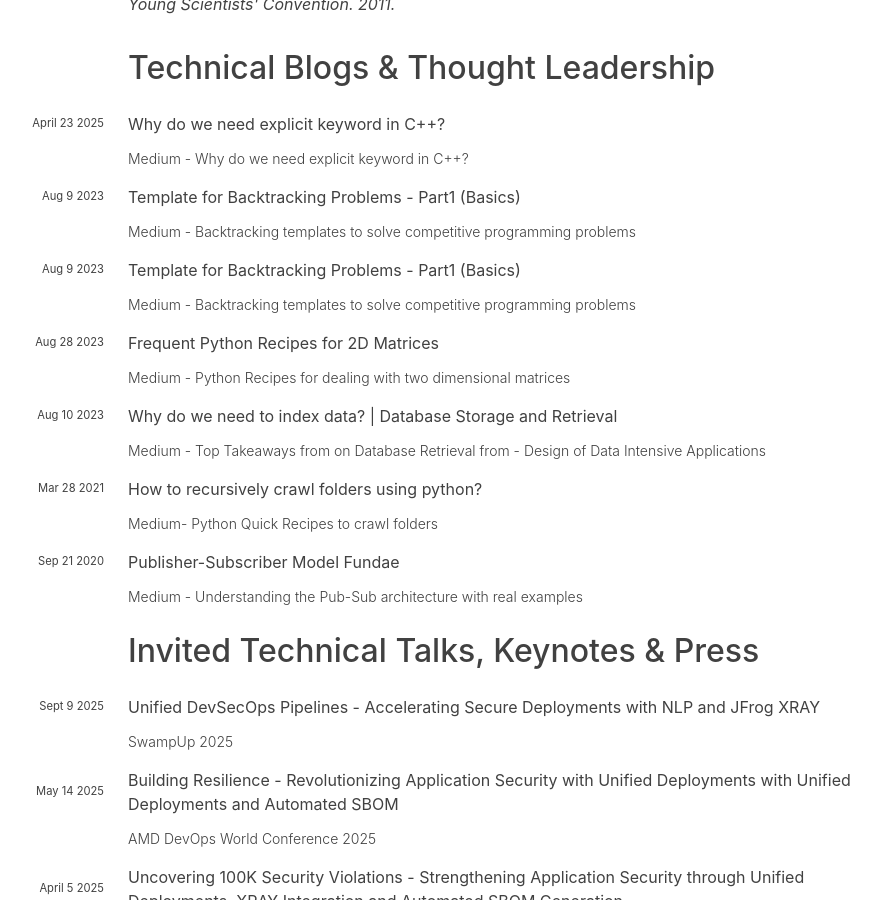
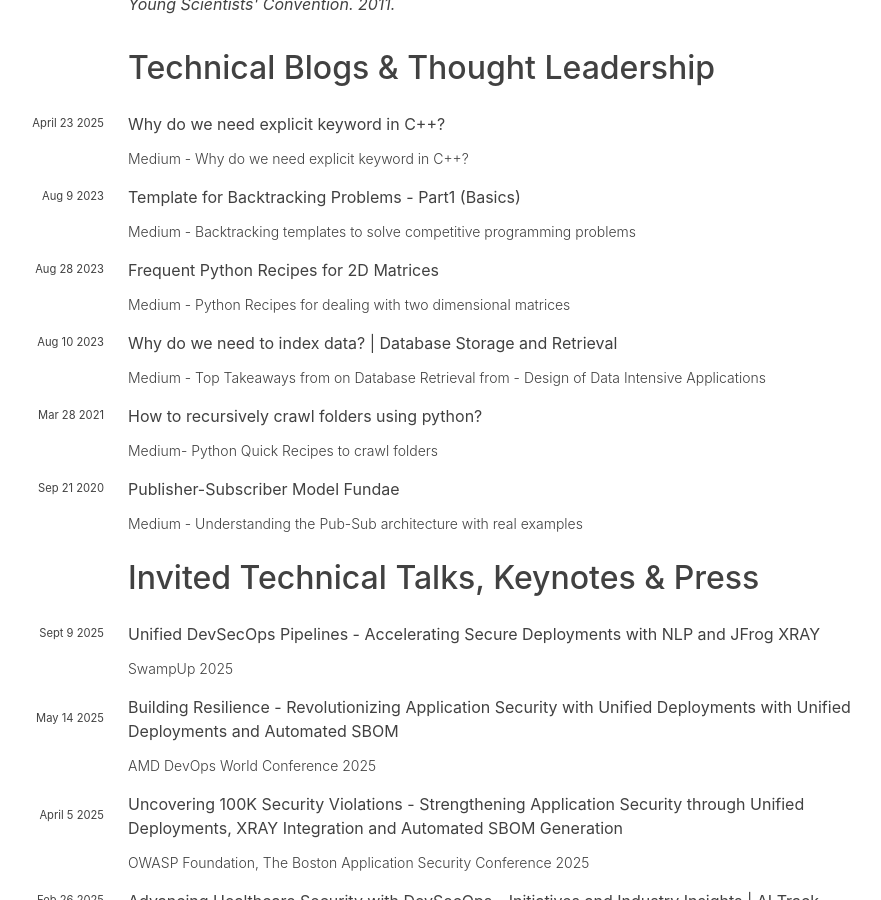
Before and after one commit to hariharanragothaman/hariharanragothaman.github.io, a Jekyll site: the page built from cv.md, in a window 1280 px wide and 900 px high, scrolled down 4569 px. Shown: the whole window, without its empty margins (204-1085 px from the left). Built offline with Jekyll 4.4.1, drawn with Linux system fonts in a browser that asks for light colours; nearby versions of some CDN libraries; some web fonts are replaced.

Commit message:
Polishes and Updates

```diff
--- a/_data/blogs.yaml
+++ b/_data/blogs.yaml
@@ -4,13 +4,6 @@
   publisher:
     - url: https://medium.com/upsolve-digest/why-do-we-sometimes-need-explicit-97414daab8f1
       name: Medium - Why do we need explicit keyword in C++?
-
-- title: Template for Backtracking Problems - Part1 (Basics)
-  month: Aug 9
-  year: 2023
-  publisher:
-    - url: https://medium.com/upsolve-digest/template-for-backtracking-problems-part1-the-basics-75f744cab925
-      name: Medium - Backtracking templates to solve competitive programming problems
 
 - title: Template for Backtracking Problems - Part1 (Basics)
   month: Aug 9
```
